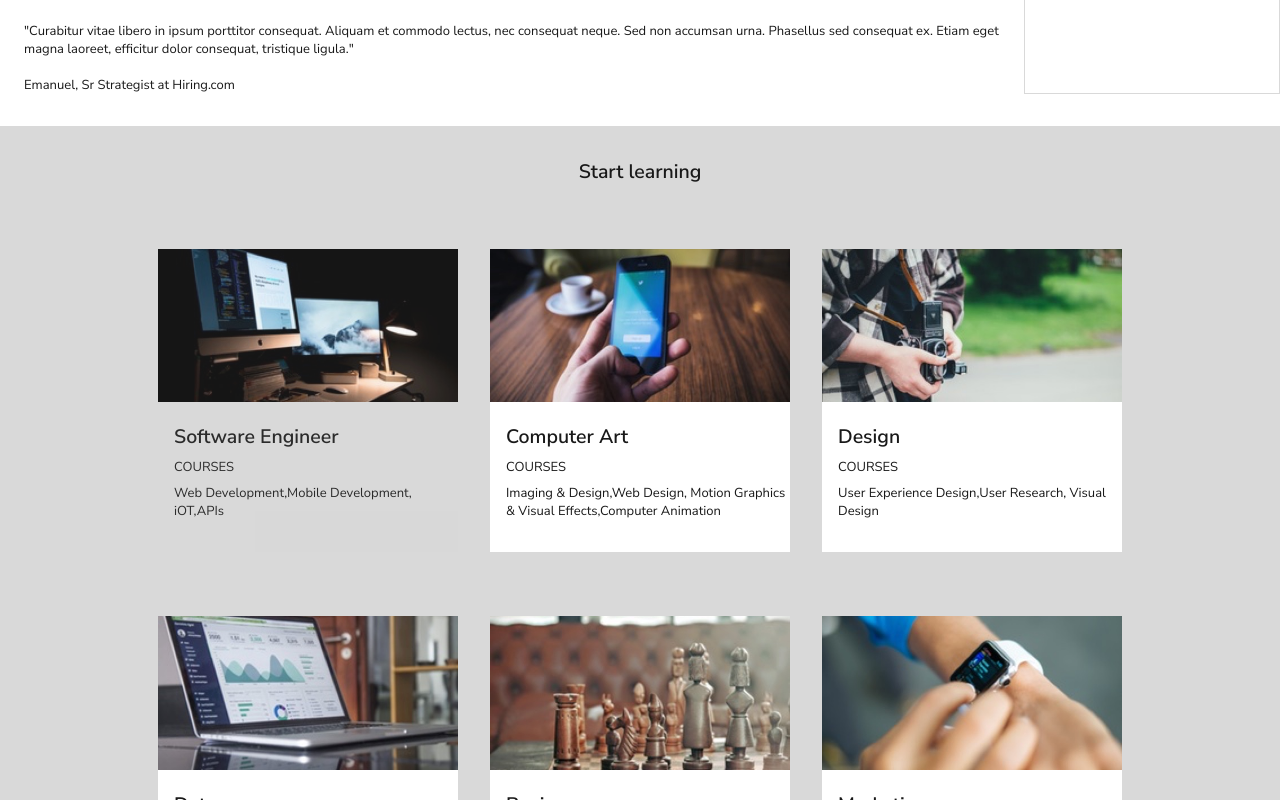
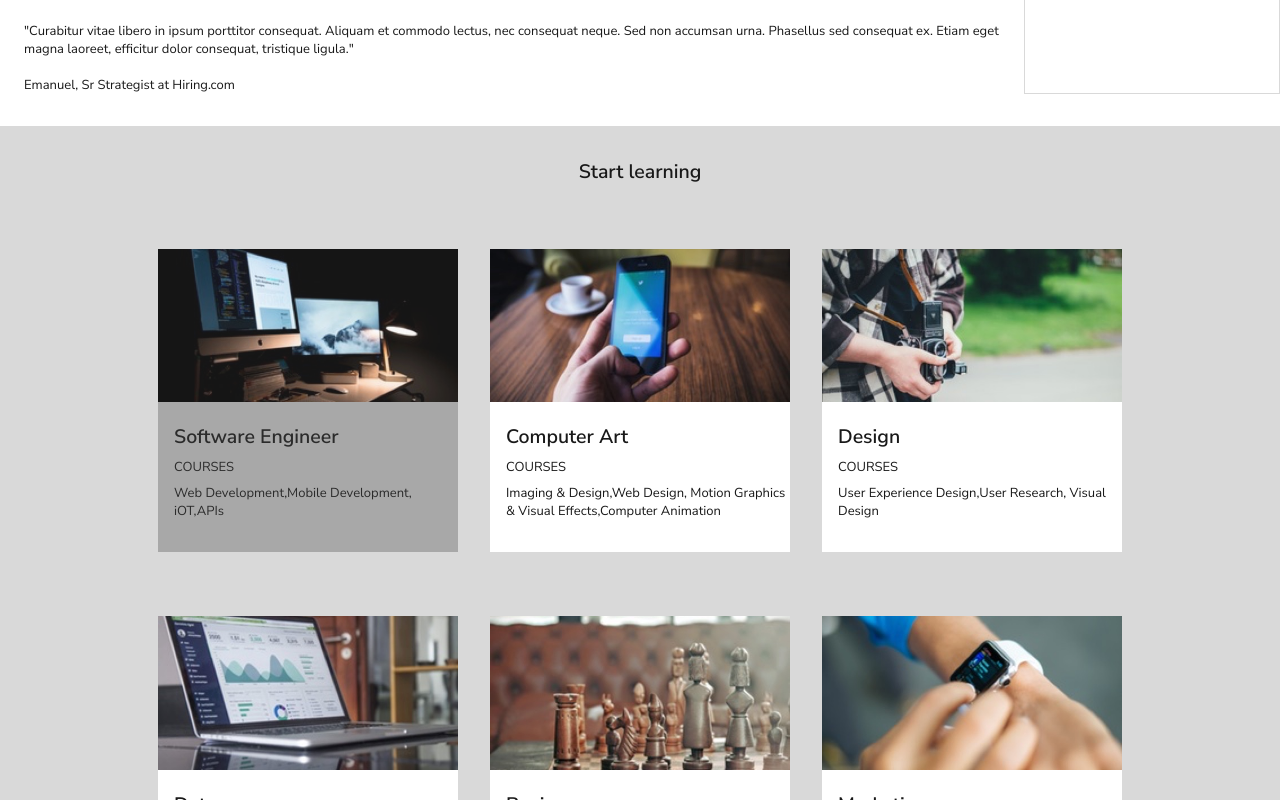
Before and after one commit to noeysoftware/33-suthassa-colmar, a plain HTML site: page index.html in a window 1280 px wide. In both pictures the pointer is over the element 308 px from the left and 1922 px from the top of the page. Shown: the part 1522-2322 px from the top of the page. Drawn offline with Linux system fonts and the light colour scheme.

Commit message:
Update hover background

```diff
--- a/assets/css/style.css
+++ b/assets/css/style.css
@@ -9,6 +9,7 @@
   --card-border: #d9d9d9;
   --button: #3c3c3c;
   --button-variant: #a3a3a3;
+  --card-variant: #a3a3a3;
 
   /*Typography*/
   --ff-nunito-sans: "Nunito Sans", sans-serif;
@@ -434,7 +435,7 @@ the courses Section Styling
     }
   }
   article:hover {
-    background-color: var(--background-variant);
+    background-color: var(--card-variant);
     opacity: 0.9;
   }
 }
```
